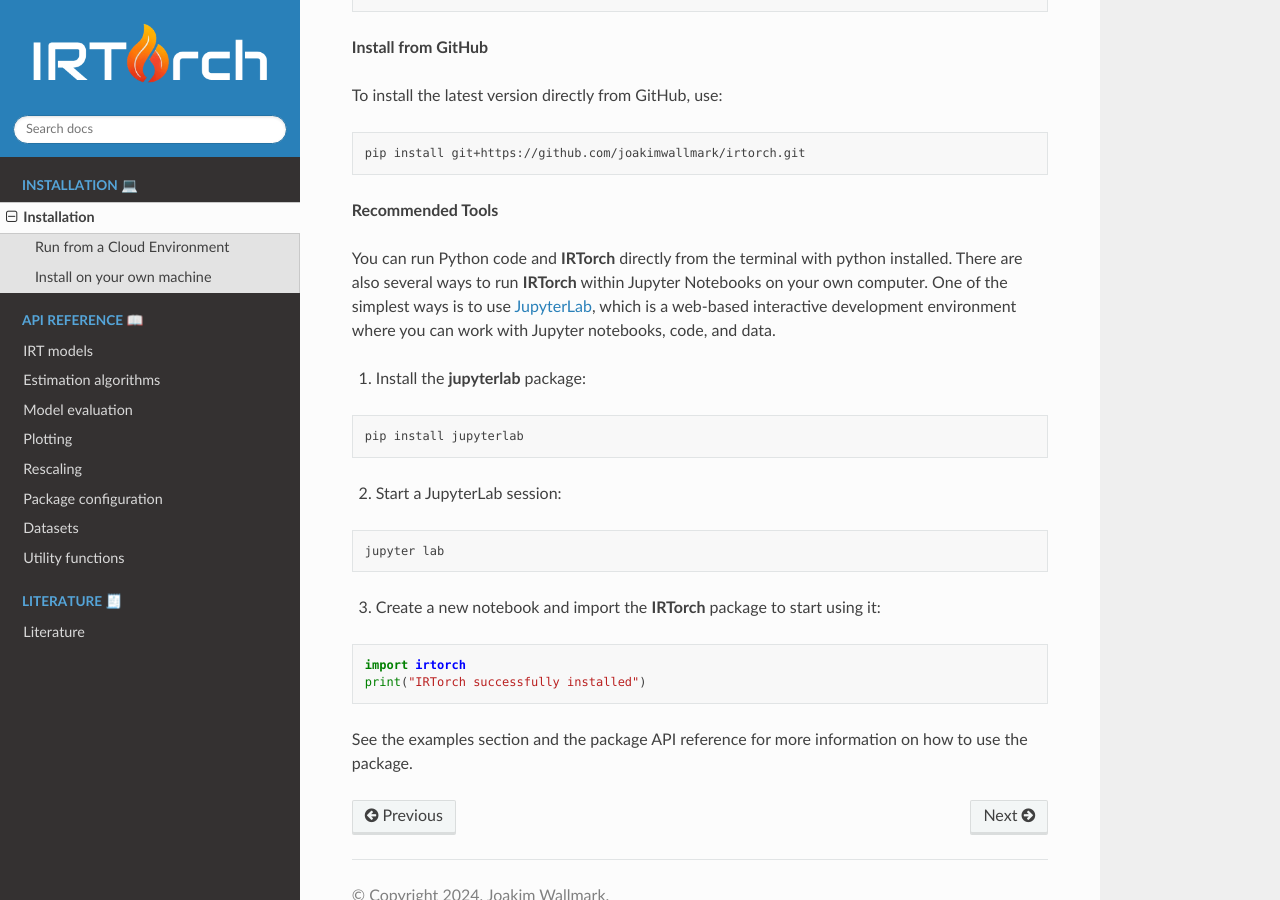
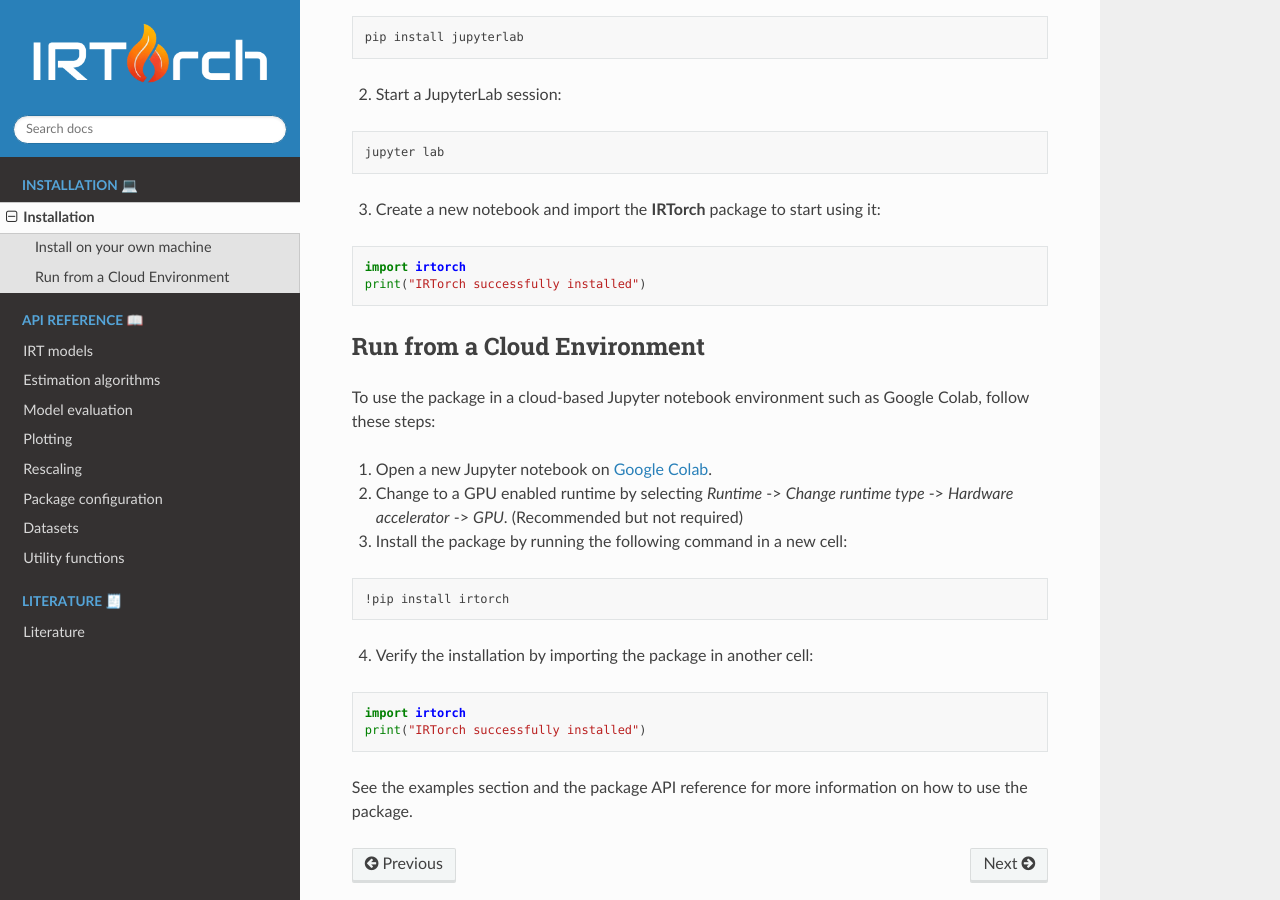
Before and after one commit to joakimwallmark/irtorch, a Sphinx documentation site: the page built from docs/source/installation.rst, in a window 1280 px wide and 900 px high, scrolled down 1053 px. Built offline with Sphinx 7.4.7 and the Read the Docs theme 3.1.0, drawn with Linux system fonts in a browser that asks for light colours; pages that are not in the unit, such as notebooks, are missing from menus; some of the changed text lies outside the part shown.

Commit message:
Small changes to docs

```diff
--- a/docs/source/estimation_algorithms.rst
+++ b/docs/source/estimation_algorithms.rst
@@ -5,7 +5,7 @@ Estimation algorithms
     :members:
     :show-inheritance:
 
-.. autoclass:: irtorch.estimation_algorithms.ae.JML
+.. autoclass:: irtorch.estimation_algorithms.jml.JML
     :members:
     :show-inheritance:
 
--- a/docs/source/installation.rst
+++ b/docs/source/installation.rst
@@ -2,24 +2,6 @@ Installation
 ==================
 
 This guide provides instructions for installing the IRTorch package either on your local machine or running it from a Jupyter notebook in a cloud environment.
-
-Run from a Cloud Environment
-----------------------------
-To use the package in a cloud-based Jupyter notebook environment such as Google Colab, follow these steps:
-
-1. Open a new Jupyter notebook on `Google Colab <https://colab.research.google.com/>`__.
-2. Install the package by running the following command in a new cell:
-
-.. code-block::
-
-    !pip install irtorch
-
-3. Verify the installation by importing the package in another cell:
-
-.. code-block:: python
-
-    import irtorch
-    print("IRTorch successfully installed")
 
 Install on your own machine
 ---------------------------
@@ -70,4 +52,23 @@ You can run Python code and **IRTorch** directly from the terminal with python i
     import irtorch
     print("IRTorch successfully installed")
 
+Run from a Cloud Environment
+----------------------------
+To use the package in a cloud-based Jupyter notebook environment such as Google Colab, follow these steps:
+
+1. Open a new Jupyter notebook on `Google Colab <https://colab.research.google.com/>`__.
+2. Change to a GPU enabled runtime by selecting `Runtime` -> `Change runtime type` -> `Hardware accelerator` -> `GPU`. (Recommended but not required)
+3. Install the package by running the following command in a new cell:
+
+.. code-block::
+
+    !pip install irtorch
+
+4. Verify the installation by importing the package in another cell:
+
+.. code-block:: python
+
+    import irtorch
+    print("IRTorch successfully installed")
+
 See the examples section and the package API reference for more information on how to use the package.
```
Also changed, not shown: 1 other file.
